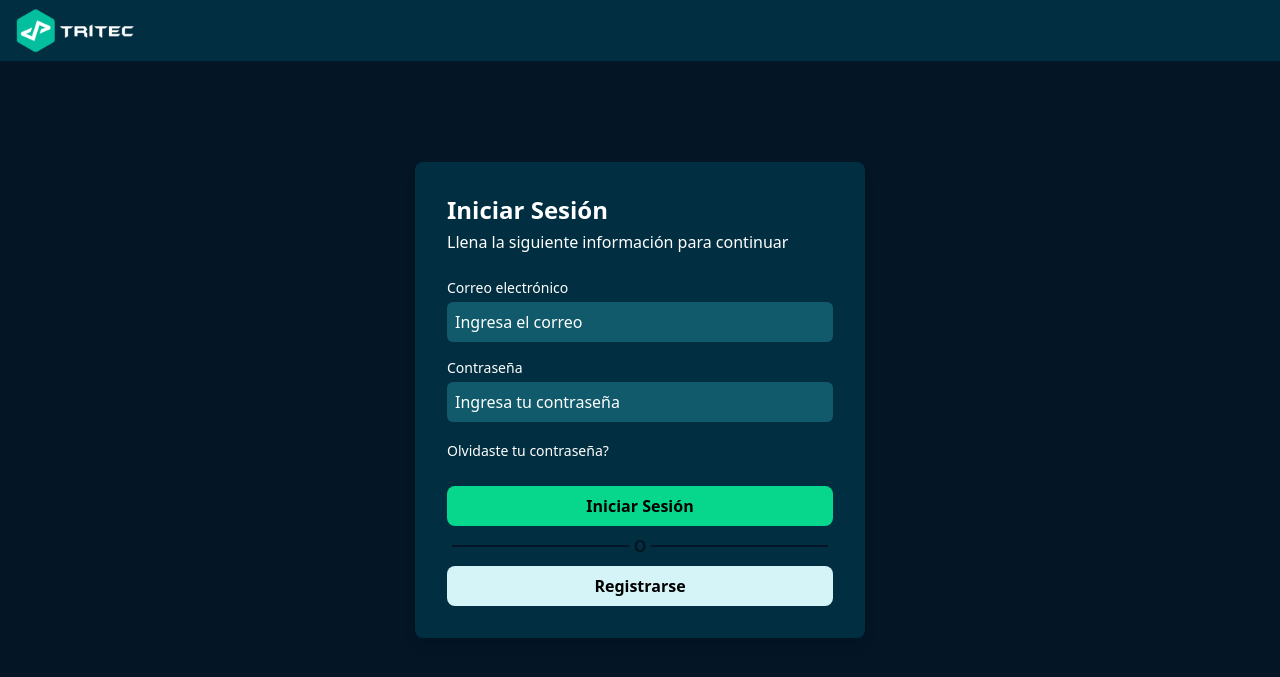
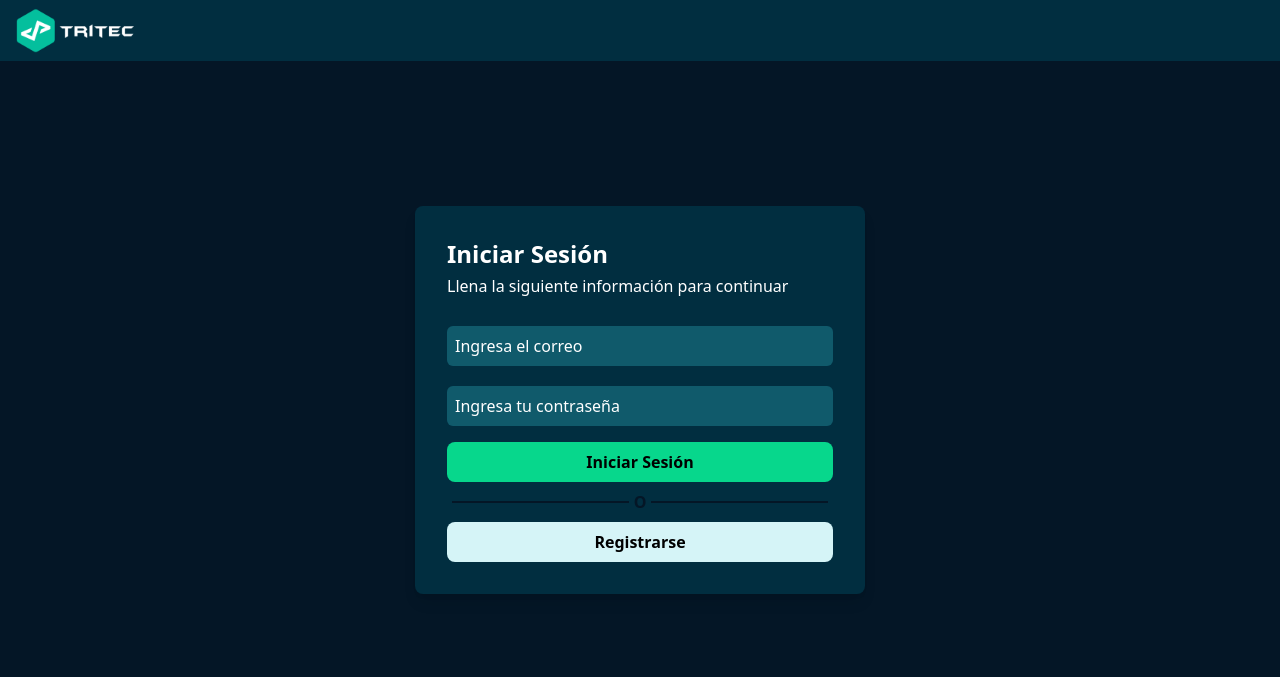
Before and after one commit to Rafiky724/Tritec, a Flask app: page / in a window 1280 px wide. Shown: the top 677 px of the page. Run offline with Flask 3, Linux system fonts and the light colour scheme; some libraries are stand-ins or nearby versions; some web fonts are replaced.

Commit message:
Modal fix and remove labels

```diff
--- a/app/static/js/scripts.js
+++ b/app/static/js/scripts.js
@@ -241,13 +241,12 @@ function showTests(dataBools, problem, language, aux) {
       isSubmitEnabled = true;
 
       if(aux){
-
-        mostrarMensaje("¡Felicidades!", "Tu código ha pasado todas las pruebas.")
+        mostrarMensaje("¡Enviado!", "Tu código ha pasado todas las pruebas y ha sido subido con éxito.")
         submitCode(editor.getValue(), language, problem, dataBools, document.getElementById("submitCode").dataset.problemId, true);
 
       }else{
 
-        mostrarMensaje("¡Enviado!", "Tu código ha pasado todas las pruebas y ha sido subido con éxito.")
+        mostrarMensaje("¡Felicidades!", "Tu código ha pasado todas las pruebas.")
         let botonSubmit = document.getElementById("submitCode");
         botonSubmit.classList.remove('disabledButton');
 
--- a/app/templates/login.html
+++ b/app/templates/login.html
@@ -39,9 +39,6 @@
 
           <form action="/login" method="POST">
             <div class="mb-4">
-              <label for="email" class="block text-sm font-medium text-white"
-                >Correo electrónico</label
-              >
               <input
                 type="email"
                 id="email"
@@ -52,9 +49,6 @@
               />
             </div>
             <div class="mb-4">
-              <label for="password" class="block text-sm font-medium text-white"
-                >Contraseña</label
-              >
               <input
                 type="password"
                 id="password"
@@ -68,11 +62,6 @@
             {% if request.args.get('error') == 'invalid_credentials' %}
             <p style="color: red;">Correo electrónico o contraseña incorrectos.</p>
             {% endif %}
-            <div class="text-left mb-6">
-              <a href="#" class="text-sm text-white hover:underline"
-                >Olvidaste tu contraseña?</a
-              >
-            </div>
             <button
               type="submit"
               class="w-full bg-green-300 text-black font-bold py-2 rounded-lg hover:bg-blue-500 transition mb-2"
--- a/app/templates/register.html
+++ b/app/templates/register.html
@@ -31,19 +31,16 @@
 
         <form action="/register" method="POST">
           <div class="mb-4">
-            <label for="name" class="block text-sm font-medium text-white">Nombre de Usuario</label>
             <input type="text" id="name" name="username"
               class="mt-1 p-2 border border-gray-300 rounded-md w-full inputs-form"
               placeholder="Ingresa el nombre de usuario" required />
           </div>
           <div class="mb-4">
-            <label for="email" class="block text-sm font-medium text-white">Correo electrónico</label>
             <input type="email" id="email" name="email"
               class="mt-1 p-2 border border-gray-300 rounded-md w-full inputs-form"
               placeholder="Ingresa tu correo electrónico" required />
           </div>
           <div class="mb-4">
-            <label for="password" class="block text-sm font-medium text-white">Contraseña</label>
             <input type="password" id="password" name="password"
               class="mt-1 p-2 border border-gray-300 rounded-md w-full inputs-form" placeholder="Ingresa tu contraseña"
               required />
```
